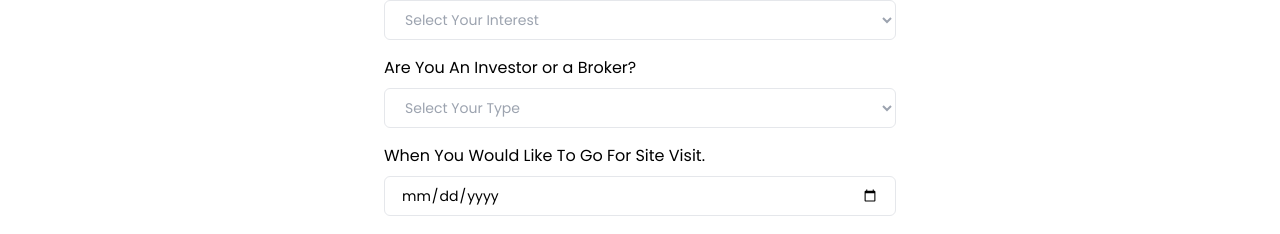
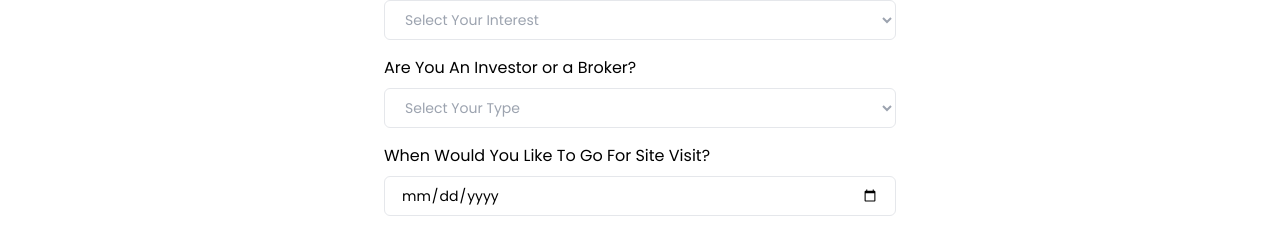
Before and after one commit to calebchris000/Alaro-City, a Svelte app: page / in a window 1280 px wide. Shown: the part 3128-3362 px from the top of the page. Built offline with nearby package versions, Linux system fonts and the light colour scheme.

Commit message:
Change sentence

```diff
--- a/src/components/contact.svelte
+++ b/src/components/contact.svelte
@@ -136,7 +136,7 @@
         </div>
         <div class="form_item">
             <label for="site_visit"
-                >When You Would Like To Go For Site Visit.</label
+                >When Would You Like To Go For Site Visit?</label
             >
             <input name="site_visit" type="date" />
         </div>
```
